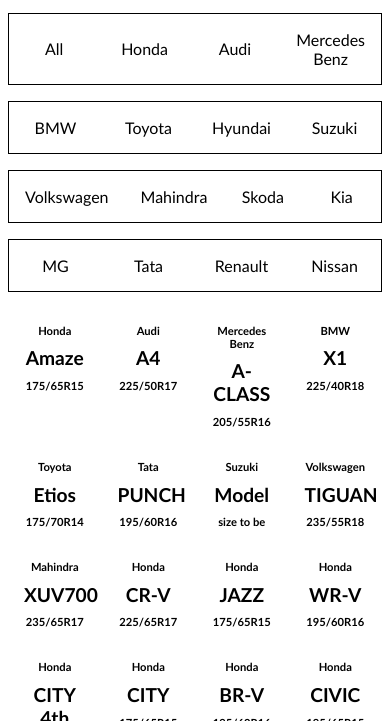
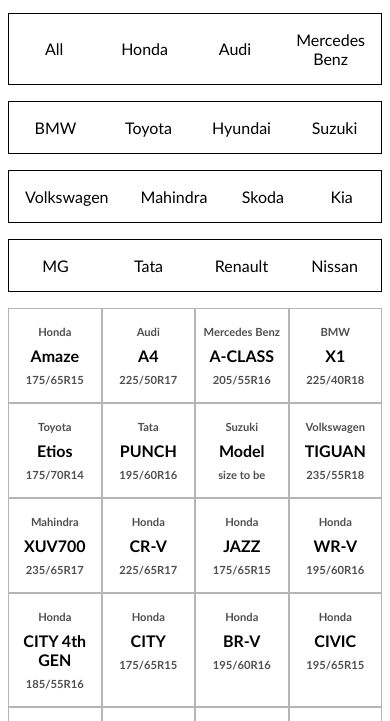
Before and after one commit to aaryanarora/TTCSITE, a website: page size/index.html in a window 390 px wide. Shown: the part 104-825 px from the top of the page. Drawn offline with nearby package versions, Linux system fonts and the light colour scheme.

Commit message:
size page

```diff
--- a/public/sizes/style.css
+++ b/public/sizes/style.css
@@ -45,14 +45,18 @@
   flex-wrap: wrap;
 }
 #store #products .product-card {
-  padding: 1em;
+  padding:1em 0.2em;
   width: 25%;
   text-align: center;
   font-weight: bold;
+  border: 1px solid #0000004a;
 }
 #store #products .product-card .img {
   font-size: 2.5em;
   padding: 0.5em 0;
+}
+#store #products .product-card .title {
+  color: rgba(0, 0, 0, 0.692);
 }
 #store #products .product-card:hover {
   cursor: pointer;
@@ -98,8 +102,9 @@
 
 @media only screen and (max-width: 600px) {
   #store #products .product-card .img {
-    font-size: 1.2rem;
+    font-size: 1rem;
     padding: 0.5em 0;
+    color: black;
   }
 
   .new{
```
